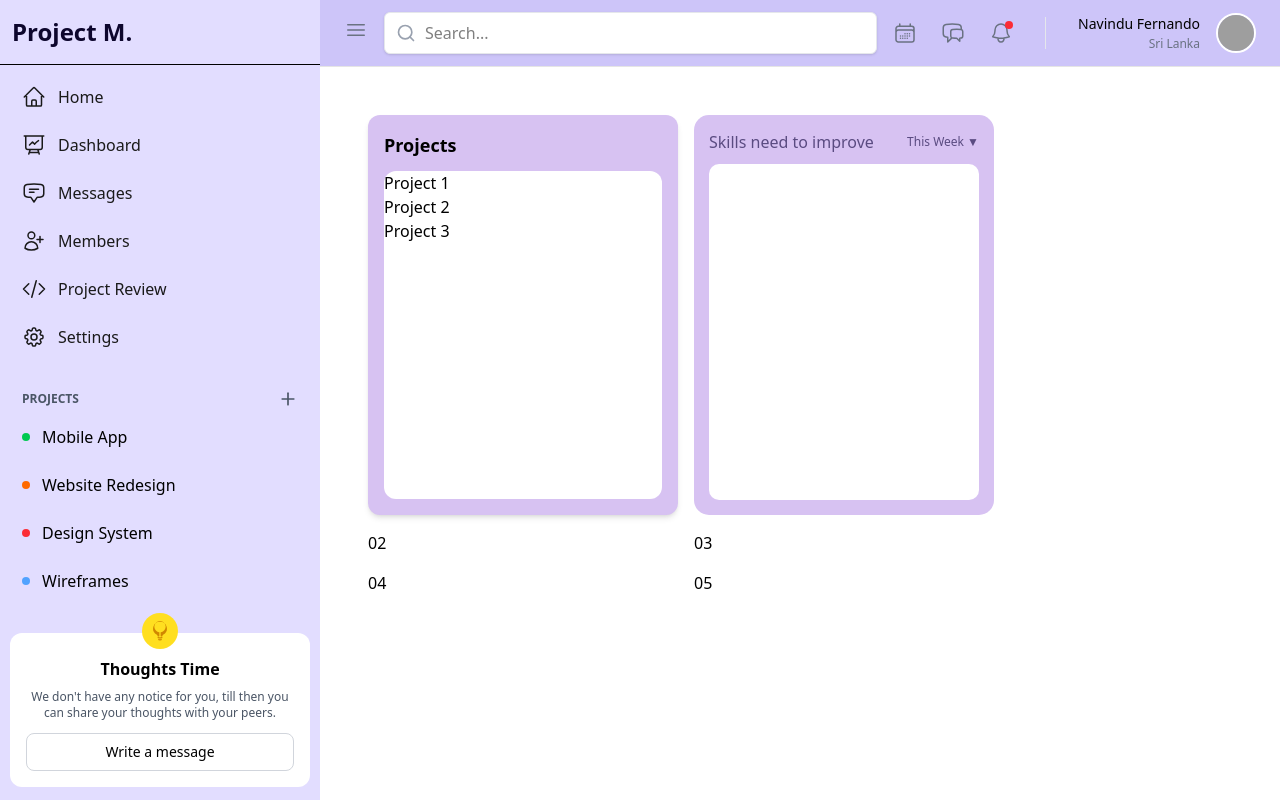
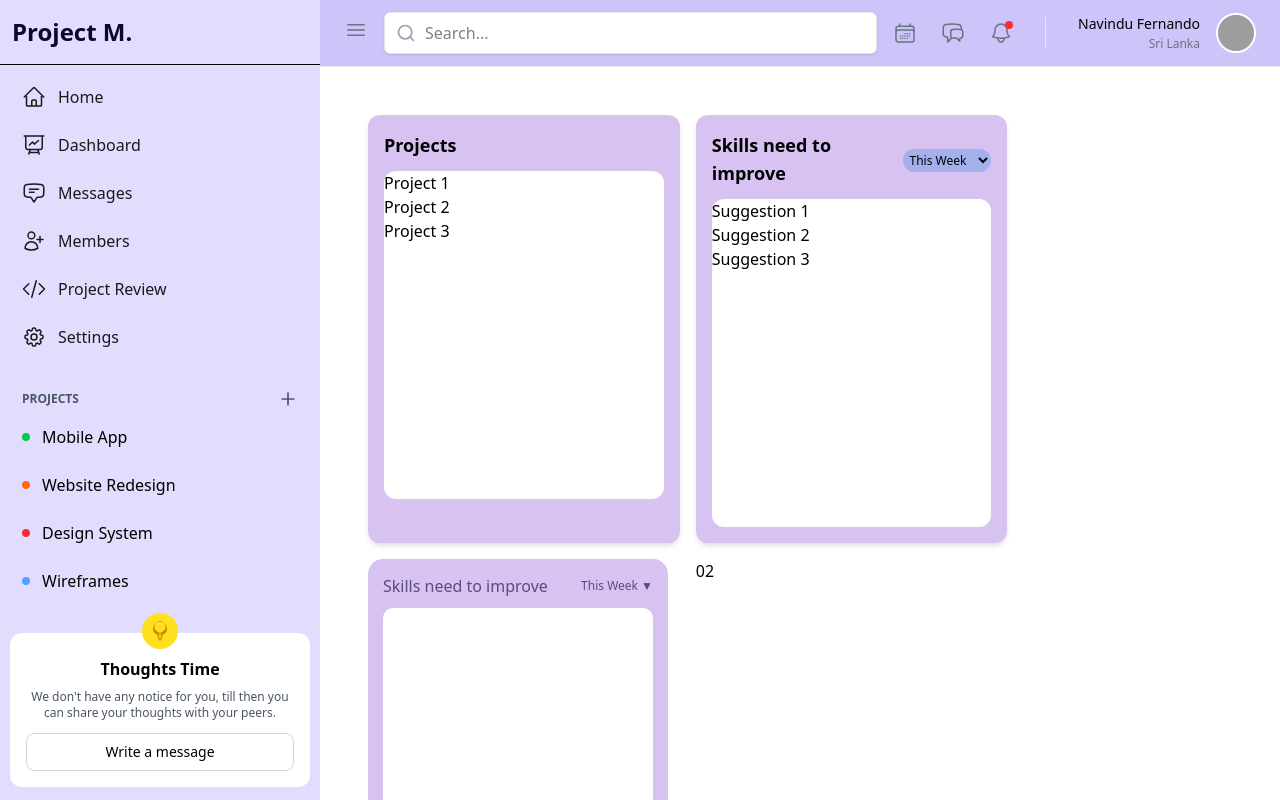
Before and after one commit to navindufernando/QUBIQ, a React (Vite) app in the folder common/sideandnavbar/: page /dashboard in a window 1280 px wide. Shown: the top 800 px of the page. Built offline with nearby package versions, Linux system fonts and the light colour scheme; grey boxes are pictures that could not be loaded.

Commit message:
Added SkillImprovementCard

```diff
--- a/common/sideandnavbar/src/pages/Dashboard-dev/DevDashboard.tsx
+++ b/common/sideandnavbar/src/pages/Dashboard-dev/DevDashboard.tsx
@@ -3,6 +3,7 @@ import Calendar from "react-calendar";
 import "react-calendar/dist/Calendar.css";
 import "./Calendar.css";
 import ProjectsCard from "./ProjectsCard";
+import SkillImprovementCard from "./SkillImprovementCard";
 
 const DevDashboard = () => {
   const [date, setDate] = useState(new Date());
@@ -68,6 +69,7 @@ const DevDashboard = () => {
       <div className="flex-grow p-6">
         <div className="grid grid-cols-2 gap-4">
           <ProjectsCard></ProjectsCard>
+          <SkillImprovementCard></SkillImprovementCard>
           {/* Tile 2 */}
           <div style={tileStyle}>
             <div style={headerStyle}>
--- /dev/null
+++ b/common/sideandnavbar/src/pages/Dashboard-dev/SkillImprovementCard.tsx
@@ -0,0 +1,18 @@
+import React from "react";
+import CardWrapper from "./CardWrapper";
+
+const SkillImprovementCard = () => {
+  return (
+    <CardWrapper title="Skills need to improve" showDropdown={true}>
+      <div className="flex">
+        <div className="bg-white min-h-82 rounded-xl grow">
+          <div>Suggestion 1</div>
+          <div>Suggestion 2</div>
+          <div>Suggestion 3</div>
+        </div>
+      </div>
+    </CardWrapper>
+  );
+};
+
+export default SkillImprovementCard;
```
